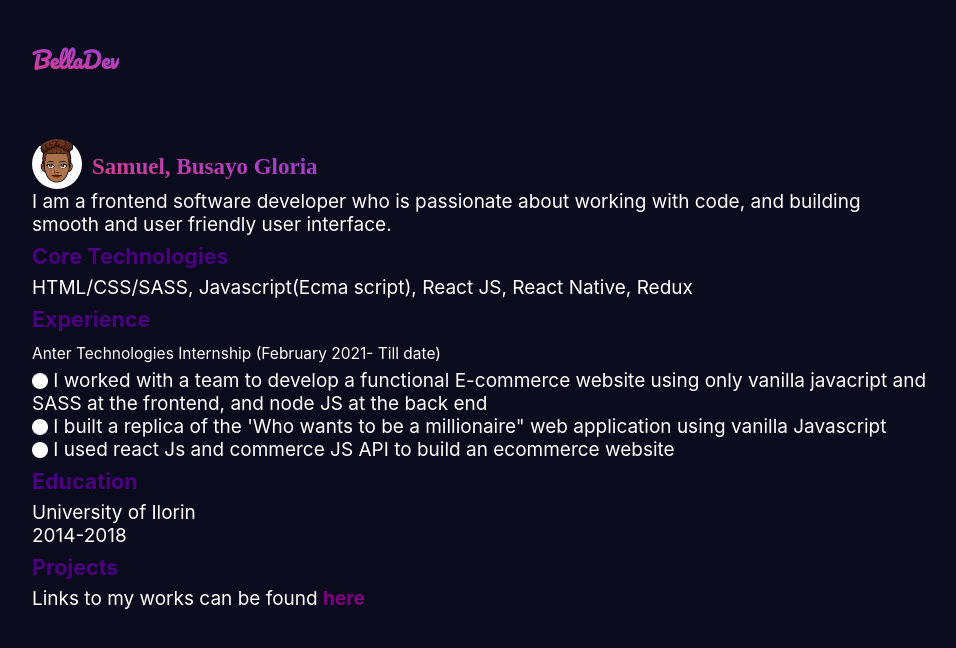
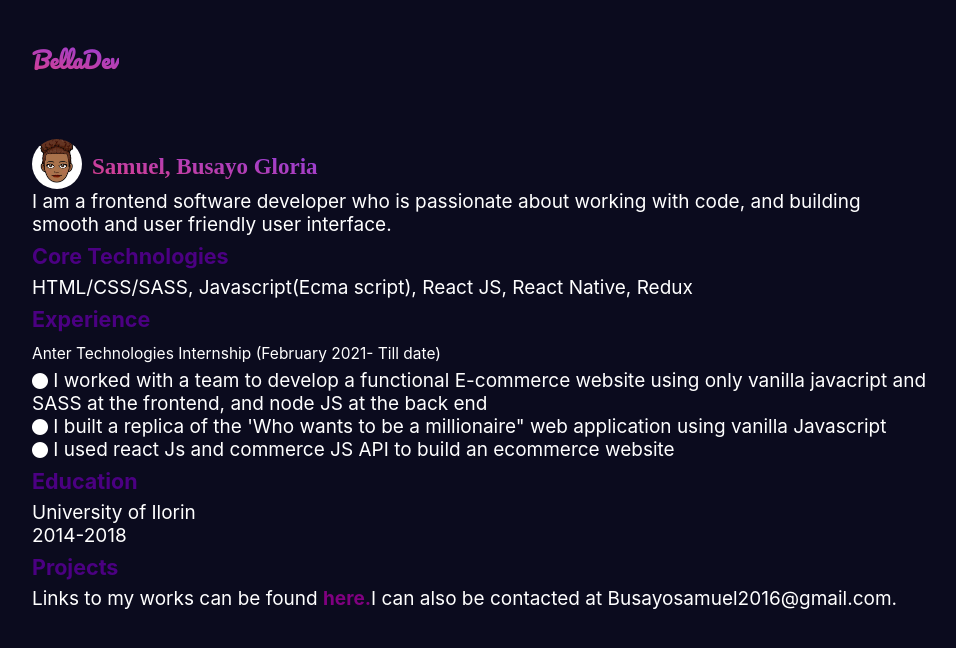
Before and after one commit to bellatrick/portfolio, a React (Create React App) app: page /about in a window 1280 px wide. Shown: the top 648 px of the page, without its empty margins (68-1024 px from the left). Built offline with nearby package versions, Linux system fonts and the light colour scheme.

Commit message:
Update about.js

```diff
--- a/src/Components/About/about.js
+++ b/src/Components/About/about.js
@@ -22,7 +22,7 @@ const about = () => {
         <p>University of Ilorin</p>
         <p>2014-2018</p>
         <h4>Projects</h4>
-        <p>Links to my works can be found <Link to='/works'>here</Link></p>
+        <p>Links to my works can be found <Link to='/works'>here.</Link>I can also be contacted at Busayosamuel2016@gmail.com. </p>
          </section>
         </div>
     )
```
